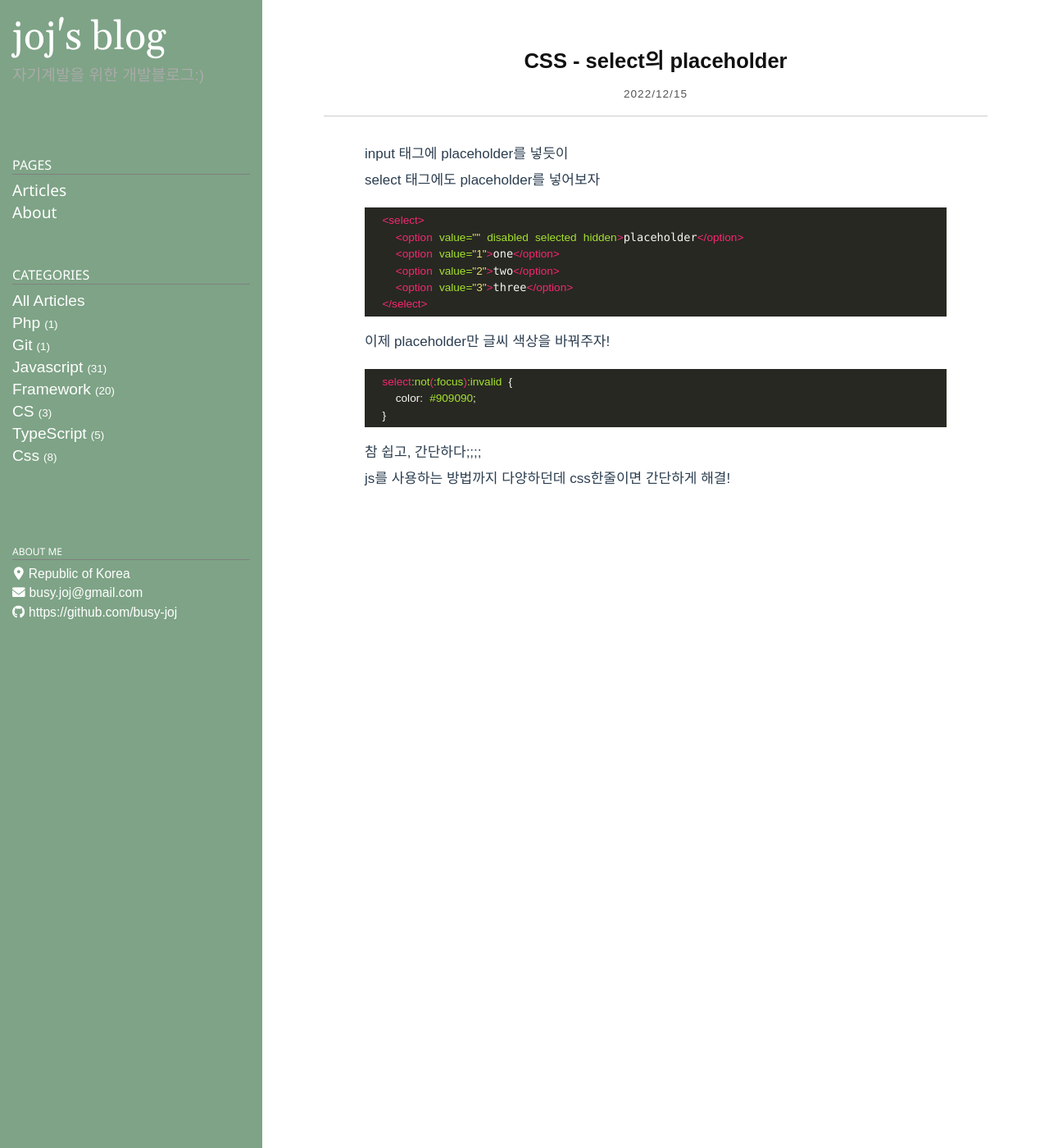
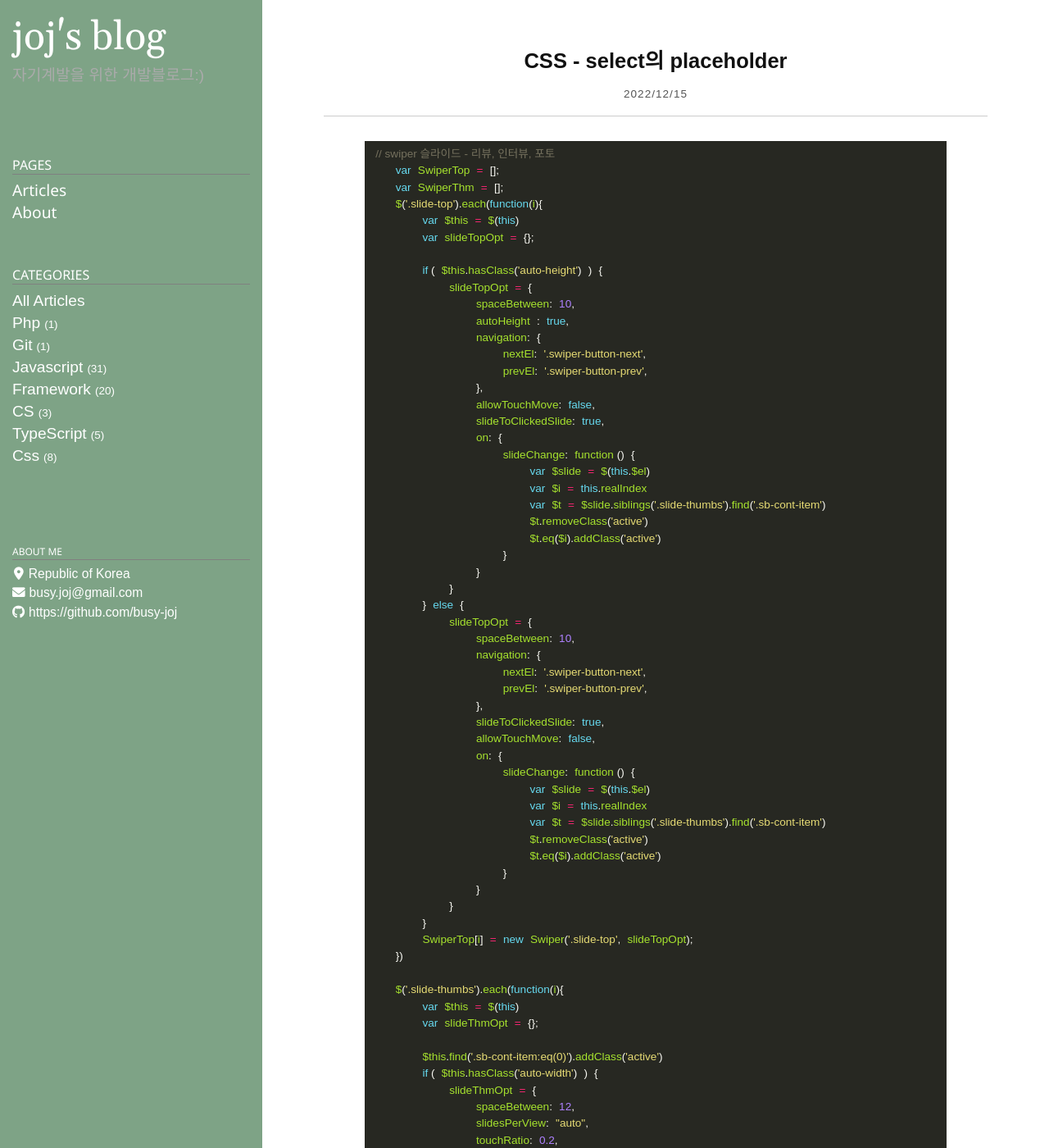
Before and after one commit to busy-joj/busy-joj.github.io, a Jekyll site: the page built from _posts/css/2022-12-15-css7 copy.markdown, in a window 1280 px wide and 1400 px high. Shown: the whole window at 82% size. Built offline with Jekyll 4.4.1, drawn with Linux system fonts in a browser that asks for light colours; some web fonts are replaced; some of the changed text lies outside the part shown.

Commit message:
swiper 포스팅

````diff
--- a/_posts/css/2022-12-15-css7 copy.markdown
+++ b/_posts/css/2022-12-15-css7 copy.markdown
@@ -4,22 +4,94 @@ title: CSS - select의 placeholder
 date: 2022-12-15 23:10:12 +0900
 category: css
 ---
-input 태그에 placeholder를 넣듯이
-select 태그에도 placeholder를 넣어보자
 
-```html
-  <select>
-    <option value="" disabled selected hidden>placeholder</option>
-    <option value="1">one</option>
-    <option value="2">two</option>
-    <option value="3">three</option>
-  </select>
+
+```javascript
+ // swiper 슬라이드 - 리뷰, 인터뷰, 포토
+    var SwiperTop = [];
+    var SwiperThm = [];
+    $('.slide-top').each(function(i){
+        var $this = $(this)
+        var slideTopOpt = {};
+
+        if ( $this.hasClass('auto-height') ) {
+            slideTopOpt = {
+                spaceBetween: 10,
+                autoHeight : true,
+                navigation: {
+                    nextEl: '.swiper-button-next',
+                    prevEl: '.swiper-button-prev',
+                },
+                allowTouchMove: false,
+                slideToClickedSlide: true,
+                on: {
+                    slideChange: function () {
+                        var $slide = $(this.$el)
+                        var $i = this.realIndex
+                        var $t = $slide.siblings('.slide-thumbs').find('.sb-cont-item')
+                        $t.removeClass('active')
+                        $t.eq($i).addClass('active')
+                    }
+                }
+            }
+        } else {
+            slideTopOpt = {
+                spaceBetween: 10,
+                navigation: {
+                    nextEl: '.swiper-button-next',
+                    prevEl: '.swiper-button-prev',
+                },
+                slideToClickedSlide: true,
+                allowTouchMove: false,
+                on: {
+                    slideChange: function () {
+                        var $slide = $(this.$el)
+                        var $i = this.realIndex
+                        var $t = $slide.siblings('.slide-thumbs').find('.sb-cont-item')
+                        $t.removeClass('active')
+                        $t.eq($i).addClass('active')
+                    }
+                }
+            }
+        }
+        SwiperTop[i] = new Swiper('.slide-top', slideTopOpt);
+    })
+
+    $('.slide-thumbs').each(function(i){
+        var $this = $(this)
+        var slideThmOpt = {};
+
+        $this.find('.sb-cont-item:eq(0)').addClass('active')
+        if ( $this.hasClass('auto-width') ) {
+            slideThmOpt = {
+                spaceBetween: 12,
+                slidesPerView: "auto",
+                touchRatio: 0.2,
+                allowTouchMove: false,
+                slideToClickedSlide: true
+            }
+        } else {
+            slideThmOpt = {
+                slidesPerView: 'auto',
+                spaceBetween: 12,
+                allowTouchMove: false,
+                slideToClickedSlide: true,
+                centeredSlides:true,
+                centeredSlidesBounds:true
+            }
+        }
+        SwiperThm[i] = new Swiper('.slide-thumbs', slideThmOpt);
+    })
+
+    // 슬라이드 controller
+    const swiperTop = document.querySelectorAll('.slide-top');
+    const swiperThm = document.querySelectorAll('.slide-thumbs');
+
+    for(var i = 0; i < swiperTop.length; i++){
+        let itemTop = swiperTop[i].swiper
+        let itemThm = swiperThm[i].swiper
+        itemTop.controller.control = itemThm;
+        itemThm.controller.control = itemTop;
+    }
+
 ```
-이제 placeholder만 글씨 색상을 바꿔주자!
-```css
-  select:not(:focus):invalid {
-    color: #909090;
-  }
-```
-참 쉽고, 간단하다;;;;
-js를 사용하는 방법까지 다양하던데 css한줄이면 간단하게 해결!
````
